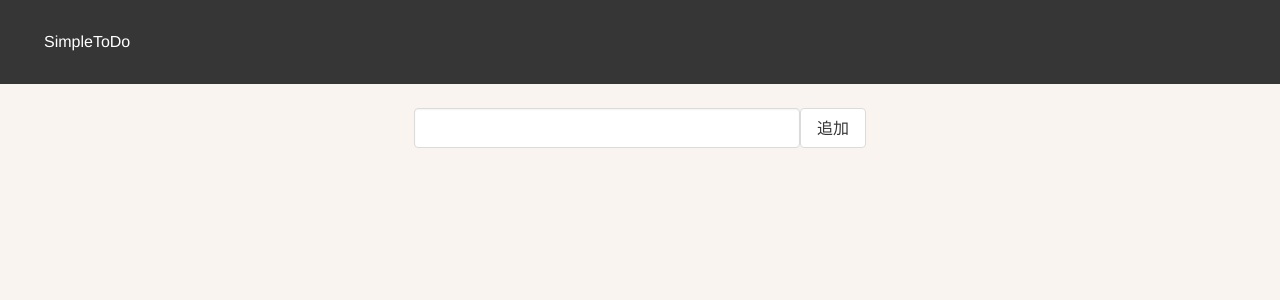
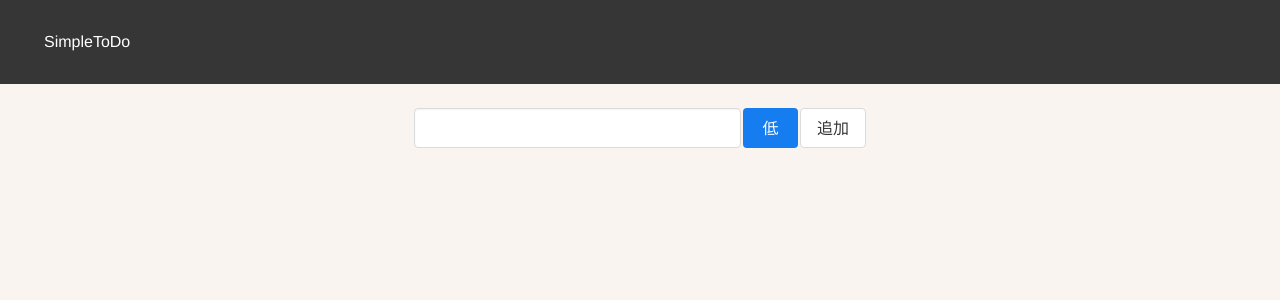
Before and after one commit to Uki884/vue-composition-api-practice, a Vue app: page / in a window 1280 px wide. Shown: the top 300 px of the page. Built offline with nearby package versions, Linux system fonts and the light colour scheme.

Commit message:
プライオリティボタン設置

```diff
--- a/package.json
+++ b/package.json
@@ -10,8 +10,11 @@
   "dependencies": {
     "@vue/composition-api": "^0.6.3",
     "buefy": "^0.8.20",
+    "dayjs": "^1.8.28",
+    "v-calendar": "^1.0.6",
     "vue": "^2.6.11",
     "vue-router": "^3.2.0",
+    "vuejs-datepicker": "^1.6.2",
     "vuex": "^3.4.0"
   },
   "devDependencies": {
--- /dev/null
+++ b/src/components/Atoms/BaseCalendar.vue
@@ -0,0 +1,47 @@
+<template>
+  <Datepicker :format="state.DatePickerFormat" :language="state.ja" :calendar-button="true"></Datepicker>
+</template>
+
+<script lang="ts">
+import {
+  defineComponent,
+  reactive,
+  SetupContext
+} from "@vue/composition-api";
+
+import Datepicker from "vuejs-datepicker";
+import {ja} from 'vuejs-datepicker/dist/locale'
+import dayjs from 'dayjs';
+dayjs.locale('ja');
+
+type Props = {
+  icon: string;
+};
+
+export default defineComponent({
+  components: {
+    Datepicker
+  },
+  props: {
+    icon: {
+      type: String,
+      default: ''
+    }
+  },
+  setup(props: Props, context: SetupContext) {
+    const state = reactive({
+        date: dayjs().format('yyyy-MM-dd'),
+        DatePickerFormat: 'yyyy-MM-dd',
+        ja: ja
+    });
+    console.log(state);
+    const submit = () =>{
+      context.emit('click');
+    }
+    return {
+      submit,
+      state
+    };
+  }
+})
+</script>
--- /dev/null
+++ b/src/components/Atoms/TodoPriorityButton.vue
@@ -0,0 +1,74 @@
+<template>
+  <b-button @click="submit()" :type="color" class="priority__button">
+    {{ text }}
+  </b-button>
+</template>
+
+<script lang="ts">
+import {
+  defineComponent,
+  reactive,
+  SetupContext,
+  computed
+} from "@vue/composition-api";
+
+interface priorityTextObject {
+    // 今回はstring
+    [key: string]: any;
+}
+
+type Props = {
+  priority: number;
+};
+
+const priorityText: priorityTextObject = {
+  0: 'なし',
+  1: '高',
+  2: '中',
+  3: '低'
+};
+
+const priorityColor: priorityTextObject = {
+  0: 'is-light',
+  1: 'is-danger',
+  2: 'is-warning',
+  3: 'is-info'
+};
+
+export default defineComponent({
+  props: {
+    priority: {
+      type: Number,
+      default: 0
+    }
+  },
+  setup(props: Props, context: SetupContext) {
+    const text = computed(()=> {
+      const key = props.priority;
+      return priorityText[key];
+    });
+    const color = computed(()=> {
+      const key = props.priority;
+      return priorityColor[key];
+    });
+    const submit = () =>{
+      context.emit('click');
+    }
+    return {
+      submit,
+      text,
+      color
+    };
+  }
+})
+</script>
+
+<style scoped lang="scss">
+.priority{
+  &__button {
+    width: 55px;
+    margin: 0 2px;
+  }
+}
+
+</style>
--- a/src/components/Molecules/TodoInputField.vue
+++ b/src/components/Molecules/TodoInputField.vue
@@ -1,6 +1,7 @@
 <template>
   <div class="common-input-fields">
       <BaseInput :value="inputTodo" @change="changeTodoInput" />
+      <TodoPriorityButton priority="3" />
       <BaseButton @click="addTodo" text="追加" />
   </div>
 </template>
@@ -15,6 +16,10 @@ import {
 
 import BaseButton from '@/components/Atoms/BaseButton.vue';
 import BaseInput from '@/components/Atoms/BaseInput.vue';
+import BaseCalendar from '@/components/Atoms/BaseCalendar.vue';
+
+// import TodoPriority from '@/components/Molecules/TodoPriority.vue';
+import TodoPriorityButton from '@/components/Atoms/TodoPriorityButton.vue';
 import TodoModule from '@/modules/Todo/index.ts';
 
 type Props = {
@@ -22,6 +27,13 @@ type Props = {
 };
 
 export default defineComponent({
+  components: {
+    BaseButton,
+    BaseInput,
+    BaseCalendar,
+    TodoPriorityButton
+    // TodoPriority
+  },
   props: {
     inputTodo: {
       type: String,
@@ -31,10 +43,6 @@ export default defineComponent({
       type: String,
       default: ''
     }
-  },
-  components: {
-    BaseButton,
-    BaseInput
   },
   setup(props: Props, context: SetupContext) {
     const changeTodoInput = (input: String) => {
--- a/src/components/Molecules/TodoList.vue
+++ b/src/components/Molecules/TodoList.vue
@@ -57,6 +57,7 @@ export default defineComponent({
 <style lang="scss" scoped>
 .todo-list{
   &__items{
+    cursor: pointer;
     display: flex;
     justify-content: start;
     border-bottom: solid 1px;
--- a/src/components/Organisms/TodoContent.vue
+++ b/src/components/Organisms/TodoContent.vue
@@ -15,7 +15,6 @@ import {
 
 import TodoList from '@/components/Molecules/TodoList.vue';
 import TodoInputField from '@/components/Molecules/TodoInputField.vue';
-
 import TodoModule from '@/modules/Todo/index.ts';
 
 interface TodoState {
@@ -28,7 +27,7 @@ export default defineComponent({
     TodoInputField,
     TodoList
   },
-  setup(context: SetupContext) {
+  setup(props, context: SetupContext) {
     const itemModule = TodoModule(context);
     return {
       ...itemModule,
@@ -43,6 +42,7 @@ export default defineComponent({
   padding: 24px;
   margin: 0 auto;
   width: 500px;
+  cursor: pointer;
 }
 
 </style>
--- a/src/modules/Todo/index.ts
+++ b/src/modules/Todo/index.ts
@@ -17,8 +17,8 @@ export default ( context: SetupContext) => {
   });
 
   function addTodo() {
+    if (!state.inputTodo.length) return;
     const item: Todo = { todo: state.inputTodo, progress: false };
-
     state.todos.unshift(item);
     state.inputTodo = '';
   }
@@ -32,7 +32,9 @@ export default ( context: SetupContext) => {
   }
 
   function deleteTodo(index: number) {
-    state.todos.splice(index, 1);
+    if (confirm('タスクを削除しますか？')) {
+      state.todos.splice(index, 1);
+    }
   }
 
   function changeTodoInput(item: string) {
--- a/src/shims-vue.d.ts
+++ b/src/shims-vue.d.ts
@@ -2,3 +2,5 @@ declare module '*.vue' {
   import Vue from 'vue';
   export default Vue;
 }
+
+declare module 'vuejs-datepicker*';
```
